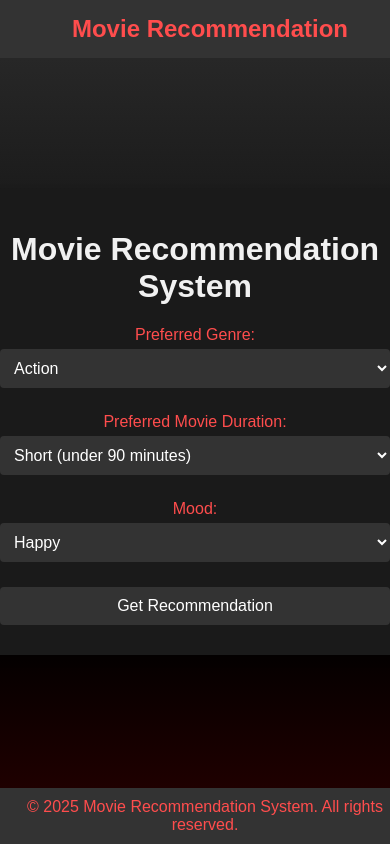
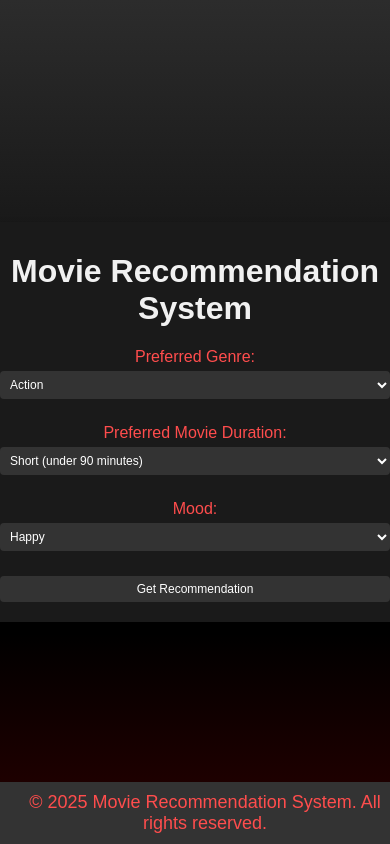
Before and after one commit to TuhsarChaudhary/movie-recommendation-app, a Flask app: page / in a window 390 px wide. Run offline with Flask 3, Linux system fonts and the light colour scheme.

Commit message:
Add files via upload

```diff
--- a/movies.json
+++ b/movies.json
@@ -75,8 +75,8 @@
       {
         "title": "Avengers: Endgame",
         "genre": "Action",
-        "duration": "Long",
-        "mood": "Excited",
+        "duration": "Short",
+        "mood": "Happy",
         "description": "an epic superhero action film concluding a decade-long saga.",
         "extra": "Enjoy the ultimate Marvel experience.",
         "poster": "https://m.media-amazon.com/images/M/MV5BMTc5MDE2ODcwNV5BMl5BanBnXkFtZTgwMzI2NzQ2NzM@._V1_.jpg",
--- a/static/css/styles.css
+++ b/static/css/styles.css
@@ -4,11 +4,11 @@ body {
     color: #f1f1f1;
     display: flex;
     flex-direction: column;
-    height: 100vh;
+    min-height: 100vh;
     margin: 0;
 }
 
-.navbar {
+/* .navbar {
     width: 100%;
     padding: 15px;
     background-color: #333;
@@ -16,12 +16,13 @@ body {
     position: fixed;
     top: 0;
     left: 0;
-}
+    z-index: 1000;
+} */
 
-.navbar h1 {
+/* .navbar h1 {
     margin: 0;
     color: #ff4d4d;
-}
+} */
 
 .main-content {
     flex: 1;
@@ -77,18 +78,38 @@ button:hover {
     width: 100%;
     max-width: 600px;
     padding: 20px;
-    background-color: #2a2a2a;
+    background-size: cover;
+    background-repeat: no-repeat;
+    background-position: center;
     border-radius: 8px;
     box-shadow: 0 4px 8px rgba(0, 0, 0, 0.3);
     text-align: center;
     animation: fadeIn 1s ease-in-out;
     display: none; /* Hide by default */
+    position: relative;
+}
+
+.recommendation-container::before {
+    content: "";
+    position: absolute;
+    top: 0;
+    left: 0;
+    width: 100%;
+    height: 100%;
+    background-color: rgba(0, 0, 0, 0.5); /* Dark overlay for text readability */
+    border-radius: 8px;
+    z-index: 1;
+}
+
+.recommendation-container > div {
+    position: relative;
+    z-index: 2;
 }
 
 #recommendation {
     margin-top: 20px;
     font-size: 18px;
-    color: #ff4d4d;
+    color: #f1f1f1;
 }
 
 .footer {
@@ -110,3 +131,48 @@ button:hover {
     from {opacity: 0;}
     to {opacity: 1;}
 }
+
+/* Media Queries for Responsiveness */
+@media (max-width: 768px) {
+    .container, .recommendation-container {
+        width: 95%;
+        padding: 15px;
+    }
+
+    .navbar, .footer {
+        padding: 10px;
+    }
+
+    .navbar h1, .footer p {
+        font-size: 18px;
+    }
+
+    select, button {
+        padding: 8px;
+        font-size: 14px;
+    }
+
+    #recommendation {
+        font-size: 16px;
+    }
+}
+
+@media (max-width: 480px) {
+    .container, .recommendation-container {
+        width: 100%;
+        padding: 10px;
+    }
+
+    /* .navbar h1, .footer p {
+        font-size: 16px;
+    } */
+
+    select, button {
+        padding: 6px;
+        font-size: 12px;
+    }
+
+    #recommendation {
+        font-size: 14px;
+    }
+}
--- a/templates/index.html
+++ b/templates/index.html
@@ -8,12 +8,12 @@
 </head>
 <body>
     <!-- Navbar -->
-    <nav class="navbar">
+    <!-- <nav class="navbar">
         <h1>Movie Recommendation</h1>
-    </nav>
+    </nav> -->
 
     <!-- Main Content -->
-    <div class="main-content">
+    <main class="main-content">
         <div class="container">
             <h1>Movie Recommendation System</h1>
             <div class="form-group">
@@ -48,7 +48,7 @@
         <div class="recommendation-container" id="recommendation-container">
             <div id="recommendation"></div>
         </div>
-    </div>
+    </main>
 
     <!-- Footer -->
     <footer class="footer">
```
